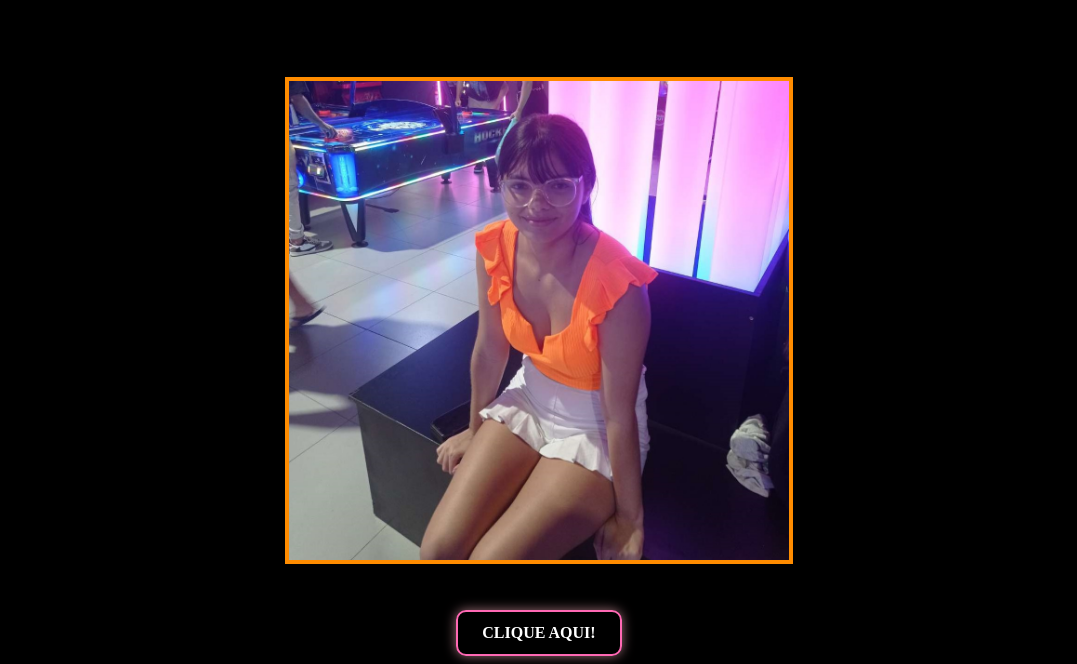
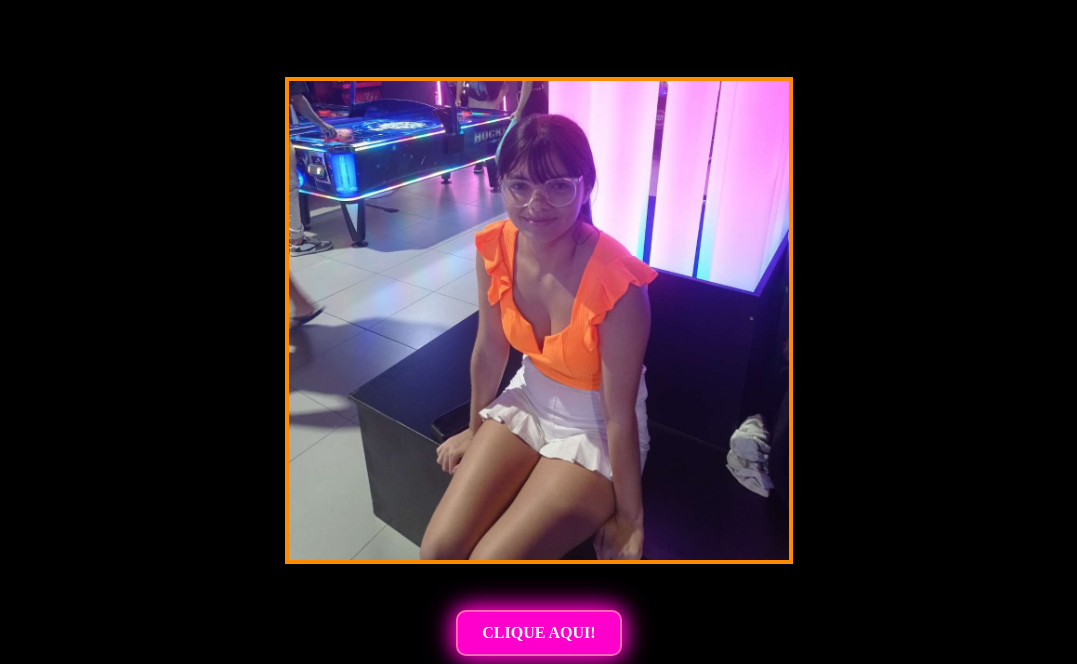
Before and after one commit to Gasila/miriely, a plain HTML site: page index.htm in a window 1280 px wide. In both pictures the pointer is over the link "CLIQUE AQUI!". Shown: the part 246-910 px from the top of the page, without its empty margins (101-1178 px from the left). Drawn offline with Linux system fonts and the light colour scheme.

Commit message:
Add files via upload

```diff
--- a/style.css
+++ b/style.css
@@ -140,5 +140,11 @@ k{
 	border: 2px solid #ff69b4;
 	border-radius: 10px;
 	box-shadow: 0 0 12px rgba(255, 182, 193, 0.6);
-	transition: transform 0.2s ease;
+	transition: all 0.5s ease;
 }
+
+.botao:hover {
+  background-color: #ff00cc;
+  color: white;
+  box-shadow: 0 0 20px #ff00cc, 0 0 30px #ff00cc;
+}
```
